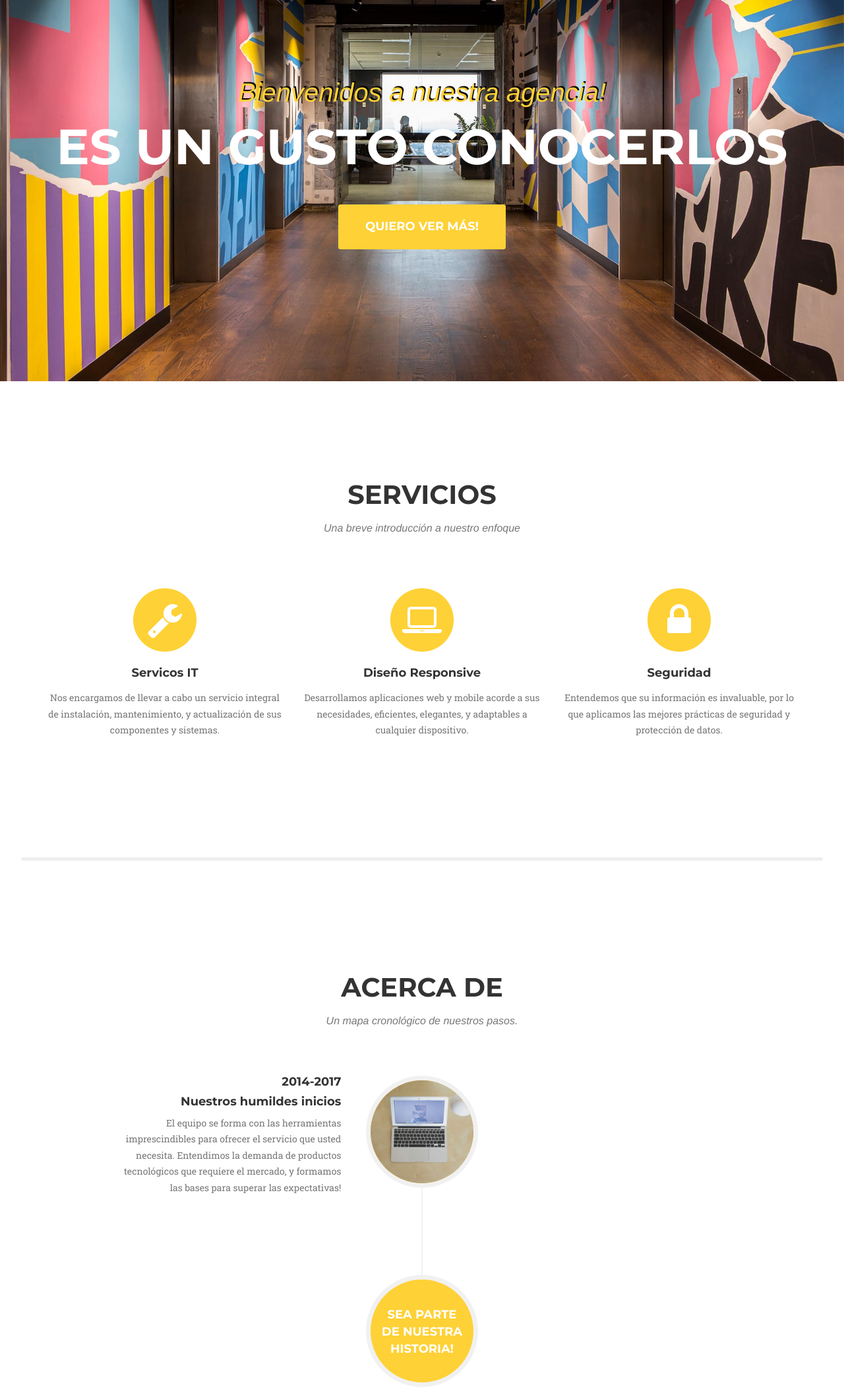
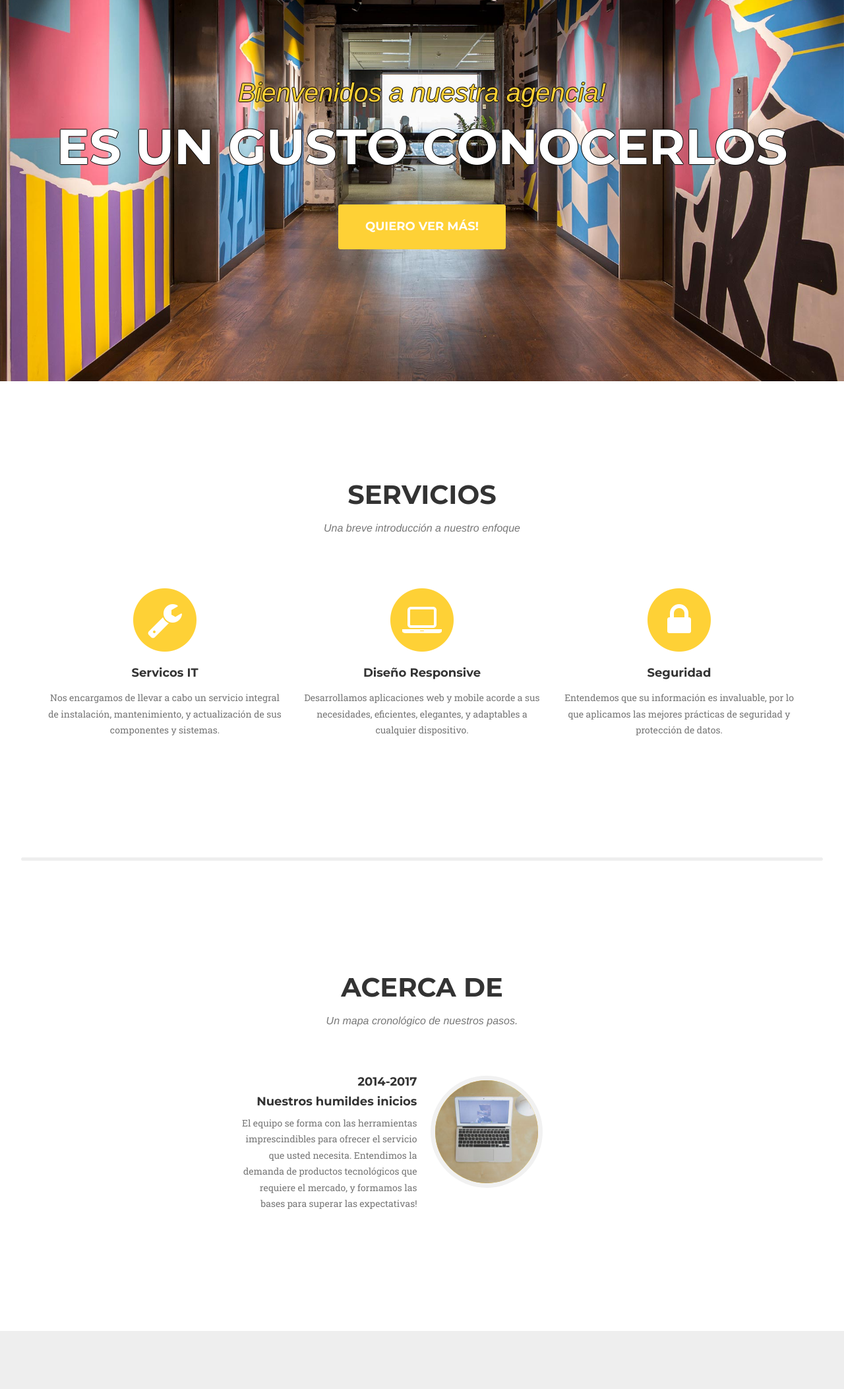
Before and after one commit to pmgesualdi/pmgesualdi.github.io, a website: page index.html in a window 1280 px wide. Shown: the part 180-2286 px from the top of the page at 66% size. Drawn offline with nearby package versions, Linux system fonts and the light colour scheme; a web font is replaced by a local one.

Commit message:
Fifth commit

```diff
--- a/css/agency.css
+++ b/css/agency.css
@@ -277,6 +277,12 @@ header .intro-text .intro-heading {
     margin-bottom: 50px;
   }
 }
+.header-titles {
+  text-shadow: -1px 0 black, 0 1px black, 1px 0 black, 0 -1px black;
+}
+.lead-in-color {
+  color: #FED136;
+}
 section {
   padding: 100px 0;
 }
@@ -372,7 +378,7 @@ section h3.section-subheading {
   padding: 0;
   position: relative;
 }
-.timeline:before {
+/* .timeline:before {
   top: 0;
   bottom: 0;
   position: absolute;
@@ -381,7 +387,7 @@ section h3.section-subheading {
   background-color: #f1f1f1;
   left: 40px;
   margin-left: -1.5px;
-}
+} */
 .timeline > li {
   margin-bottom: 50px;
   position: relative;
--- a/index.html
+++ b/index.html
@@ -22,7 +22,7 @@
     <link href='https://fonts.googleapis.com/css?family=Roboto+Slab:400,100,300,700' rel='stylesheet' type='text/css'>
 
     <!-- Theme CSS -->
-    <link href="css/agency.min.css" rel="stylesheet">
+    <link href="css/agency.css" rel="stylesheet">
 
     <!-- Favicon -->
     <link rel="shortcut icon" type="image/png" href="favicon-16x16.png"/>
@@ -81,8 +81,8 @@
     <header>
         <div class="container">
             <div class="intro-text">
-                <div class="intro-lead-in" style="color:#FED136; text-shadow: 2px -2px black;">Bienvenidos a nuestra agencia!</div>
-                <div class="intro-heading">Es un gusto conocerlos</div>
+                <div class="intro-lead-in header-titles lead-in-color">Bienvenidos a nuestra agencia!</div>
+                <div class="intro-heading header-titles">Es un gusto conocerlos</div>
                 <a href="#services" class="page-scroll btn btn-xl">Quiero ver más!</a>
             </div>
         </div>
@@ -235,7 +235,7 @@
                 </div>
             </div>
             <div class="row">
-                <div class="col-lg-12">
+                <div class="col-lg-offset-2 col-lg-10">
                     <ul class="timeline">
                         <li>
                             <div class="timeline-image">
@@ -293,13 +293,13 @@
                                 </div>
                             </div>
                         </li> -->
-                        <li class="timeline-inverted">
+                        <!-- <li class="timeline-inverted">
                             <div class="timeline-image">
                                 <h4>Sea parte
                                     <br>de nuestra
                                     <br>historia!</h4>
                             </div>
-                        </li>
+                        </li> -->
                     </ul>
                 </div>
             </div>
```
Also changed, not shown: 1 other file.
